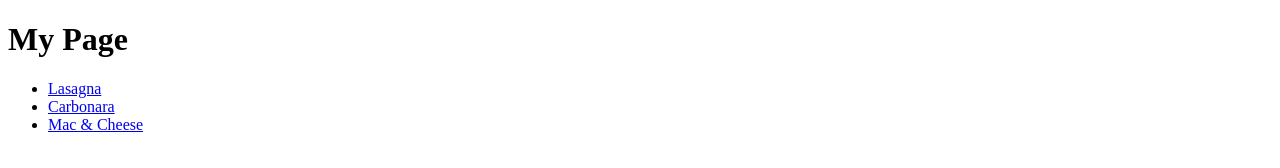
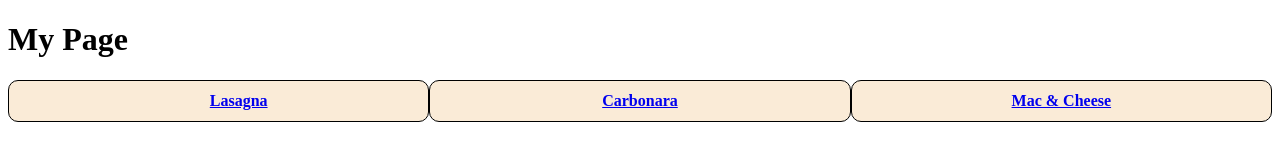
Before and after one commit to ND0322/odin-recipes, a plain HTML site: page index.html in a window 1280 px wide. Drawn offline with Linux system fonts and the light colour scheme.

Commit message:
Implemented style.css. Reviewed different css selectors as well as more advanced selectors like direct descendant or has. Also explored style conflicsts and the order of operations associated.

```diff
--- a/index.html
+++ b/index.html
@@ -3,33 +3,45 @@
 <head>
     <meta charset="UTF-8">
     <meta name="viewport" content="width=device-width, initial-scale=1">
+    <link rel="stylesheet" href="./styles.css">
     <title>Document</title>
 </head>
 <body>
     <h1>My Page</h1>
+        <table>
+            <tr>
+                    <th class = "clickable-header">
+                        <a href = "recipes/lasagna.html">
+                            <div class="tableitem">
 
-    <ul>
-        <li>
-            <a href = "recipes/lasagna.html">
+                                    <p1>Lasagna</h1>
 
-            Lasagna
+                            </div>
                         </a>
-        </li>
 
-        <li>
+                    </th>
+
+
+                <th>
+                    <div class = "tableitem">
                         <a href = "recipes/carbonara.html">
 
                             Carbonara
                         </a>
-        </li>
+                    </div>
+                </th>
 
-        <li>
+                <th>
+                    <div class = "tableitem">
                         <a href = "recipes/mac.html">
 
                             Mac & Cheese
                         </a>
-        </li>
-    </ul>
+                    </div>
+                </th>
+            </tr>
+        </table>
+    </div>
 
 
 
--- /dev/null
+++ b/styles.css
@@ -0,0 +1,52 @@
+.tableitem {
+    flex : 1;
+    min-width:0;
+}
+
+.clickable-header a {
+    display: block;
+    width: 100%;
+    height: 100%;
+
+    padding: 10px 20px;
+}
+
+table{
+    width : 100%;
+    border-collapse: separate;
+    border-spacing: 0;
+}
+
+
+
+ul, ol {
+    list-style-position: inside;
+}
+
+ul{
+    list-style-type: circle;
+}
+
+ol {
+    list-style-type: lower-roman;
+}
+
+th, td {
+    flex: auto;
+    width: 25%;
+    box-sizing : border-box;
+    background-color: antiquewhite;
+    border-radius: 10px;
+    border:1px solid black
+}
+
+a > p {
+    color: black;
+}
+
+
+a:has(p){
+  color: inherit;
+  text-decoration: inherit;
+  cursor: pointer;
+}
```
Also changed, not shown: recipes/carbonara.html (+1 -0 lines), recipes/lasagna.html (+1 -0 lines), recipes/mac.html (+1 -0 lines). Lines whose indentation alone changed are shown as unchanged.
